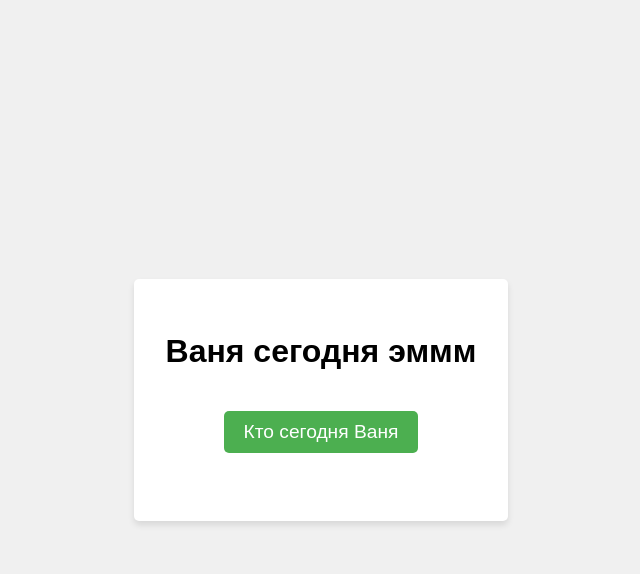
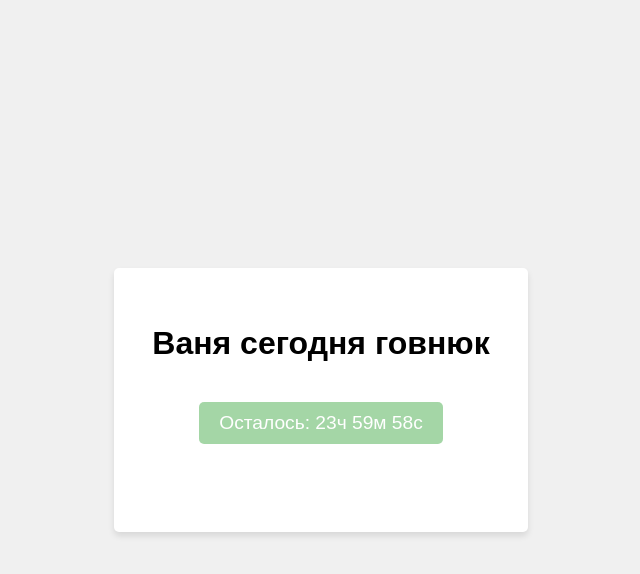
Before and after one commit to misterkisus/whoisvanyatoday, a plain HTML site: page index.html in a window 1280 px wide. Both pictures are taken after a click on the button "Кто сегодня Ваня". Shown: the whole page, without its empty margins (319-959 px from the left). Drawn offline with Linux system fonts and the light colour scheme.

Commit message:
Add files via upload

```diff
--- a/script.js
+++ b/script.js
@@ -1,5 +1,69 @@
-document.getElementById('generateButton').addEventListener('click', function() {
-    const phrases = ["казел", "казлина", "говнюк", "писькосос", "дерьмоед", "уебище", "гандонище", "тварь", "эммм"];
+const generateButton = document.getElementById('generateButton');
+
+function animateText(element) {
+    element.classList.add('fade-in');
+    setTimeout(function () {
+        element.classList.remove('fade-in');
+    }, 800);
+}
+
+function startCountdown(firstClick) {
+    const now = new Date().getTime();
+    const nextClickTime = now + 24 * 60 * 60 * 1000;
+    localStorage.setItem('nextClickTime', nextClickTime);
+    if (!firstClick) {
+        updateCountdown(nextClickTime);
+    }
+}
+
+function updateCountdown(nextClickTime) {
+    const now = new Date().getTime();
+    const timeLeft = nextClickTime - now;
+
+    if (timeLeft <= 0) {
+        enableButton();
+        return;
+    }
+
+    const hours = Math.floor(timeLeft / (1000 * 60 * 60));
+    const minutes = Math.floor((timeLeft % (1000 * 60 * 60)) / (1000 * 60));
+    const seconds = Math.floor((timeLeft % (1000 * 60)) / 1000);
+
+    generateButton.innerHTML = `Осталось: ${hours}ч ${minutes}м ${seconds}с`;
+    setTimeout(() => updateCountdown(nextClickTime), 1000);
+}
+
+function disableButton() {
+    generateButton.disabled = true;
+    generateButton.style.opacity = 0.5;
+    startCountdown(false);
+}
+
+function enableButton() {
+    generateButton.disabled = false;
+    generateButton.style.opacity = 1;
+    generateButton.innerHTML = 'Кто сегодня Ваня';
+}
+
+generateButton.addEventListener('click', function() {
+    const phrases = ["казел", "казлина", "говнюк"];
     const randomPhrase = phrases[Math.floor(Math.random() * phrases.length)];
-    document.querySelector('h1').innerHTML = `Ваня сегодня ${randomPhrase}`;
+    const heading = document.querySelector('h1');
+    heading.innerHTML = `Ваня сегодня ${randomPhrase}`;
+    animateText(heading);
+    disableButton();
 });
+
+document.addEventListener('DOMContentLoaded', function() {
+    const nextClickTime = localStorage.getItem('nextClickTime');
+
+    if (!nextClickTime) {
+        enableButton();
+        startCountdown(true);
+    } else if (new Date().getTime() >= nextClickTime) {
+        enableButton();
+    } else {
+        disableButton();
+        updateCountdown(parseInt(nextClickTime, 10));
+    }
+});
--- a/style.css
+++ b/style.css
@@ -14,6 +14,16 @@ body {
     padding: 2rem;
     border-radius: 5px;
     box-shadow: 0 4px 6px rgba(0, 0, 0, 0.1);
+    width: 350px;
+    height: 200px;
+    display: flex;
+    flex-direction: column;
+    justify-content: center;
+    align-items: center;
+}
+
+h1 {
+    margin-bottom: 20px;
 }
 
 button {
@@ -25,8 +35,26 @@ button {
     border: none;
     cursor: pointer;
     border-radius: 5px;
+    transition: transform 0.2s ease;
 }
 
 button:hover {
     background-color: #45a049;
 }
+
+button:active {
+    transform: scale(0.95);
+}
+
+.fade-in {
+    animation: fadeIn 0.8s ease;
+}
+
+@keyframes fadeIn {
+    0% {
+        opacity: 0;
+    }
+    100% {
+        opacity: 1;
+    }
+}
```
